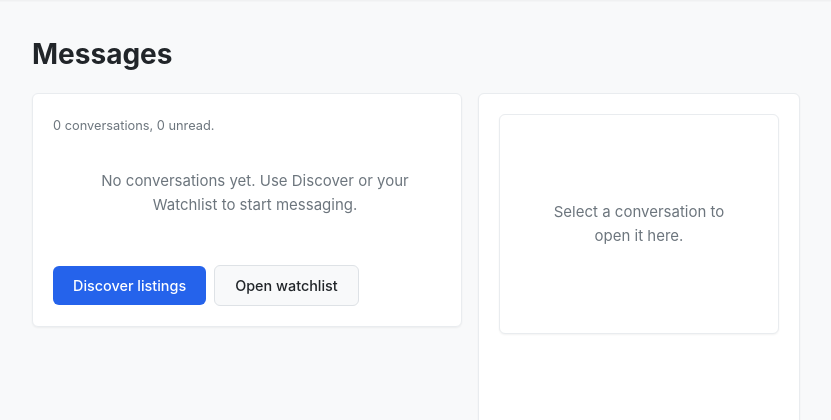
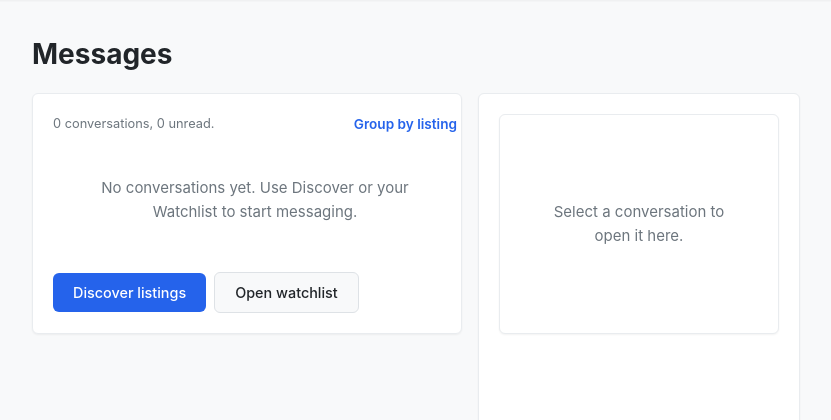
Before and after one commit to dougboude/ecommerceb2b, a Django app: page /messages/ in a window 1280 px wide. Shown: the part 65-485 px from the top of the page, without its empty margins (224-1055 px from the left). Run offline with Django 5.2, Linux system fonts and the light colour scheme; the visitor is signed in with stand-in values (Sample User, id 1); data comes from the database, SQL or seed files in the repository; data that the repository does not hold is empty.

Commit message:
Implement Layer 6 grouped messaging conversations
- add grouped/flat inbox modes with query-param toggle

- render grouped conversation rows by listing with deterministic ordering

- keep skin parity and extend messaging workspace tests

- update canonical session status handoff

```diff
--- a/marketplace/views.py
+++ b/marketplace/views.py
@@ -1684,6 +1684,8 @@ def inbox_view(request):
     user = request.user
     thread_list = _build_inbox_threads_for_user(user)
     unread_threads = sum(1 for t in thread_list if t.is_unread)
+    view_mode = _parse_inbox_view_mode(request)
+    grouped_threads = _build_grouped_inbox_threads(thread_list) if view_mode == "grouped" else []
 
     selected_thread = None
     selected_thread_context = None
@@ -1710,12 +1712,54 @@ def inbox_view(request):
             workspace_mode=True,
         )
 
+    toggle_params = {"thread": selected_thread.pk} if selected_thread is not None else {}
+    if view_mode == "grouped":
+        toggle_params["view"] = "flat"
+        toggle_label = _("All conversations")
+    else:
+        toggle_params["view"] = "grouped"
+        toggle_label = _("Group by listing")
+    toggle_url = reverse("marketplace:inbox")
+    if toggle_params:
+        toggle_url = f"{toggle_url}?{urlencode(toggle_params)}"
+
     return render(request, "marketplace/inbox.html", {
         "threads": thread_list,
+        "grouped_threads": grouped_threads,
+        "view_mode": view_mode,
+        "toggle_label": toggle_label,
+        "toggle_url": toggle_url,
         "unread_threads": unread_threads,
         "selected_thread": selected_thread,
         "selected_thread_context": selected_thread_context,
     })
+
+
+def _parse_inbox_view_mode(request):
+    mode = (request.GET.get("view") or "").strip().lower()
+    return "grouped" if mode == "grouped" else "flat"
+
+
+def _build_grouped_inbox_threads(thread_list):
+    groups = []
+    by_listing = {}
+    for thread in thread_list:
+        if thread.listing is not None:
+            listing_key = str(thread.listing.pk)
+            listing_title = thread.listing.item_text
+        else:
+            listing_key = f"missing-{thread.pk}"
+            listing_title = _("Listing unavailable")
+        if listing_key not in by_listing:
+            group = {
+                "listing_key": listing_key,
+                "listing_title": listing_title,
+                "rows": [],
+            }
+            by_listing[listing_key] = group
+            groups.append(group)
+        by_listing[listing_key]["rows"].append(thread)
+    return groups
 
 
 def _build_inbox_threads_for_user(user):
--- a/static/css/skin-simple-blue.css
+++ b/static/css/skin-simple-blue.css
@@ -874,6 +874,29 @@ details[open].match-group > summary.match-group-header::before {
     min-width: 0;
 }
 
+.messages-list-header {
+    display: flex;
+    align-items: center;
+    justify-content: space-between;
+    gap: 0.75rem;
+    margin-bottom: 0.5rem;
+}
+
+.messages-list-header .tile-meta {
+    margin: 0;
+}
+
+.messages-view-toggle {
+    font-size: 0.85rem;
+    font-weight: 600;
+    text-decoration: none;
+    color: var(--color-primary);
+}
+
+.messages-view-toggle:hover {
+    text-decoration: underline;
+}
+
 .messages-list-rows {
     display: flex;
     flex-direction: column;
--- a/templates/marketplace/_inbox_thread_row.html
+++ b/templates/marketplace/_inbox_thread_row.html
@@ -1,7 +1,7 @@
 {% load i18n %}
 <a href="{% url 'marketplace:inbox' %}?thread={{ thread.pk }}"
    data-thread-id="{{ thread.pk }}"
-   data-listing-id="{{ thread.listing.pk }}"
+   data-listing-id="{{ thread.listing_id|default_if_none:'' }}"
    data-thread-fragment-url="{% url 'marketplace:thread_fragment' thread.pk %}"
    data-row-fragment-url="{% url 'marketplace:inbox_thread_row_fragment' thread.pk %}"
    class="match-card workspace-thread-link{% if thread.is_unread %} thread-unread{% endif %}{% if selected_thread_pk and selected_thread_pk == thread.pk %} workspace-thread-link--active{% endif %}"
--- a/templates/marketplace/inbox.html
+++ b/templates/marketplace/inbox.html
@@ -7,14 +7,33 @@
 <h1>{% trans "Messages" %}</h1>
 
 <div id="sse-inbox-page" style="display:none;"></div>
-<div class="messages-workspace" data-view-mode="flat">
+<div class="messages-workspace" data-view-mode="{{ view_mode }}">
     <section class="messages-list-pane">
-        <p class="tile-meta">{% blocktrans with total=threads|length unread=unread_threads %}{{ total }} conversations, {{ unread }} unread.{% endblocktrans %}</p>
-        <div class="messages-list-rows" id="messages-list-rows">
-            {% for thread in threads %}
-                {% include "marketplace/_inbox_thread_row.html" with selected_thread_pk=selected_thread.pk %}
-            {% endfor %}
+        <div class="messages-list-header">
+            <p class="tile-meta">{% blocktrans with total=threads|length unread=unread_threads %}{{ total }} conversations, {{ unread }} unread.{% endblocktrans %}</p>
+            <a href="{{ toggle_url }}" class="messages-view-toggle">{{ toggle_label }}</a>
         </div>
+        {% if view_mode == "grouped" %}
+            <div class="messages-list-groups" id="messages-list-groups">
+                {% for group in grouped_threads %}
+                    <section class="messages-list-group" data-listing-group-id="{{ group.listing_key }}">
+                        <h3 class="messages-list-group-title">{{ group.listing_title|truncatechars:60 }}</h3>
+                        <div class="messages-list-group-rows">
+                            {% for thread in group.rows %}
+                                {% include "marketplace/_inbox_thread_row.html" with selected_thread_pk=selected_thread.pk %}
+                            {% endfor %}
+                        </div>
+                    </section>
+                {% endfor %}
+            </div>
+            <div class="messages-list-rows" id="messages-list-rows" hidden></div>
+        {% else %}
+            <div class="messages-list-rows" id="messages-list-rows">
+                {% for thread in threads %}
+                    {% include "marketplace/_inbox_thread_row.html" with selected_thread_pk=selected_thread.pk %}
+                {% endfor %}
+            </div>
+        {% endif %}
         <div id="messages-list-empty-state" {% if threads %}hidden{% endif %}>
             <p class="empty-state">{% trans "No conversations yet. Use Discover or your Watchlist to start messaging." %}</p>
             <div class="actions">
```
Also changed, not shown: ai-docs/SESSION_STATUS.md (+29 -1 lines), marketplace/tests/test_messaging_workspace.py (+49 -0 lines), static/css/skin-warm-editorial.css (+23 -0 lines).
